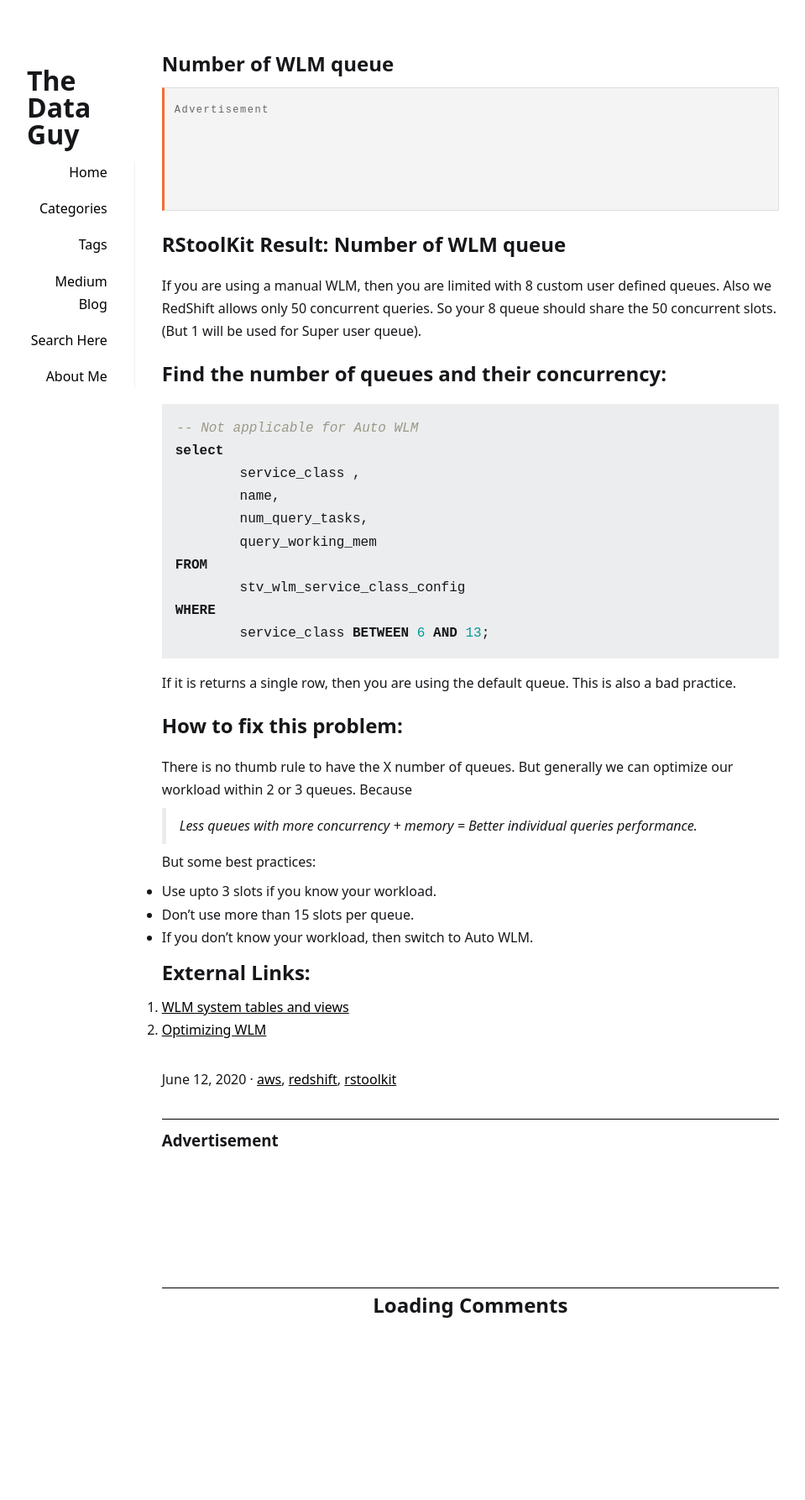
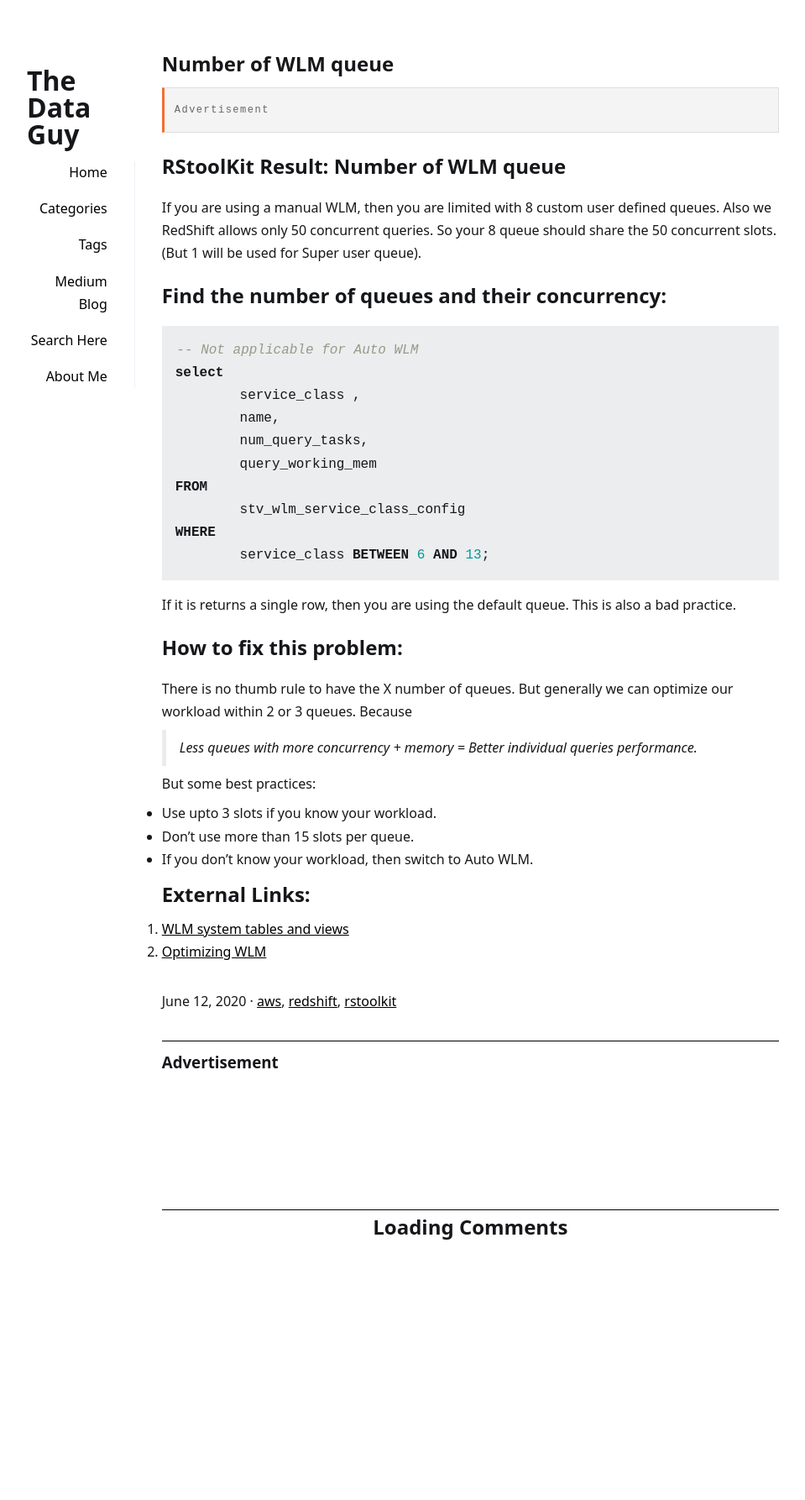
Before and after one commit to MSkalai1998/bhuvithedataguy.github.io, a Jekyll site: the page built from _rskit/queue.md, in a window 1280 px wide. Shown: the whole page at 84% size, without its empty margins (160-1119 px from the left). Built offline with Jekyll 4.4.1, drawn with Linux system fonts in a browser that asks for light colours; comment, search, counter and statistics services are not loaded; after the commit the page ends 1693 px from its top, so only the background shows below that.

Commit message:
placed ads

```diff
--- a/_includes/ads-vertical.html
+++ b/_includes/ads-vertical.html
@@ -1,9 +1,11 @@
 <script async src="https://pagead2.googlesyndication.com/pagead/js/adsbygoogle.js"></script>
 <!-- ad-vertical -->
 <ins class="adsbygoogle"
-     style="display:inline-block;width:680px;height:90px"
+     style="display:block"
      data-ad-client="ca-pub-9518508677792760"
-     data-ad-slot="4154399056"></ins>
+     data-ad-slot="4154399056"
+     data-ad-format="auto"
+     data-full-width-responsive="true"></ins>
 <script>
      (adsbygoogle = window.adsbygoogle || []).push({});
 </script>
```
